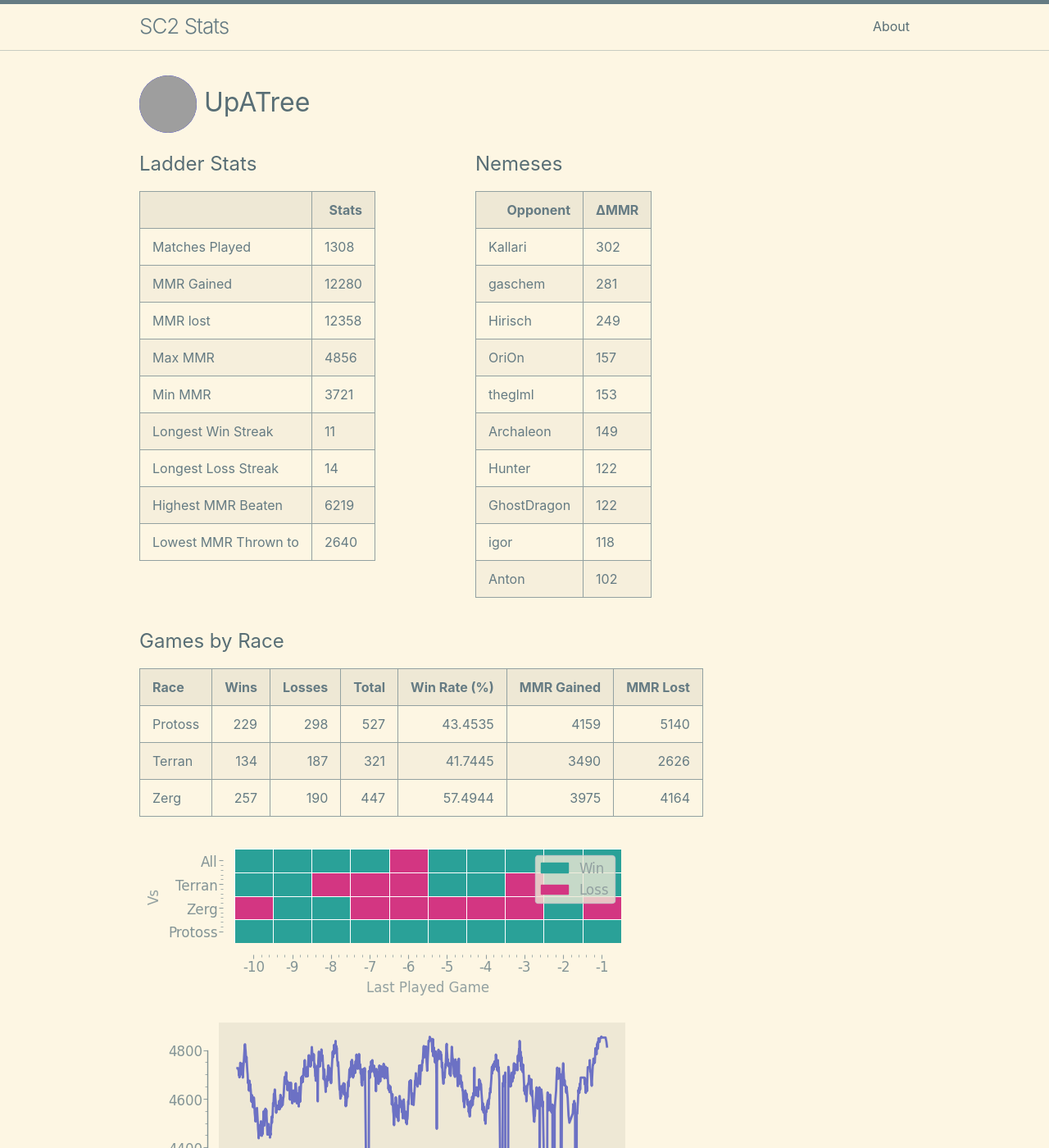
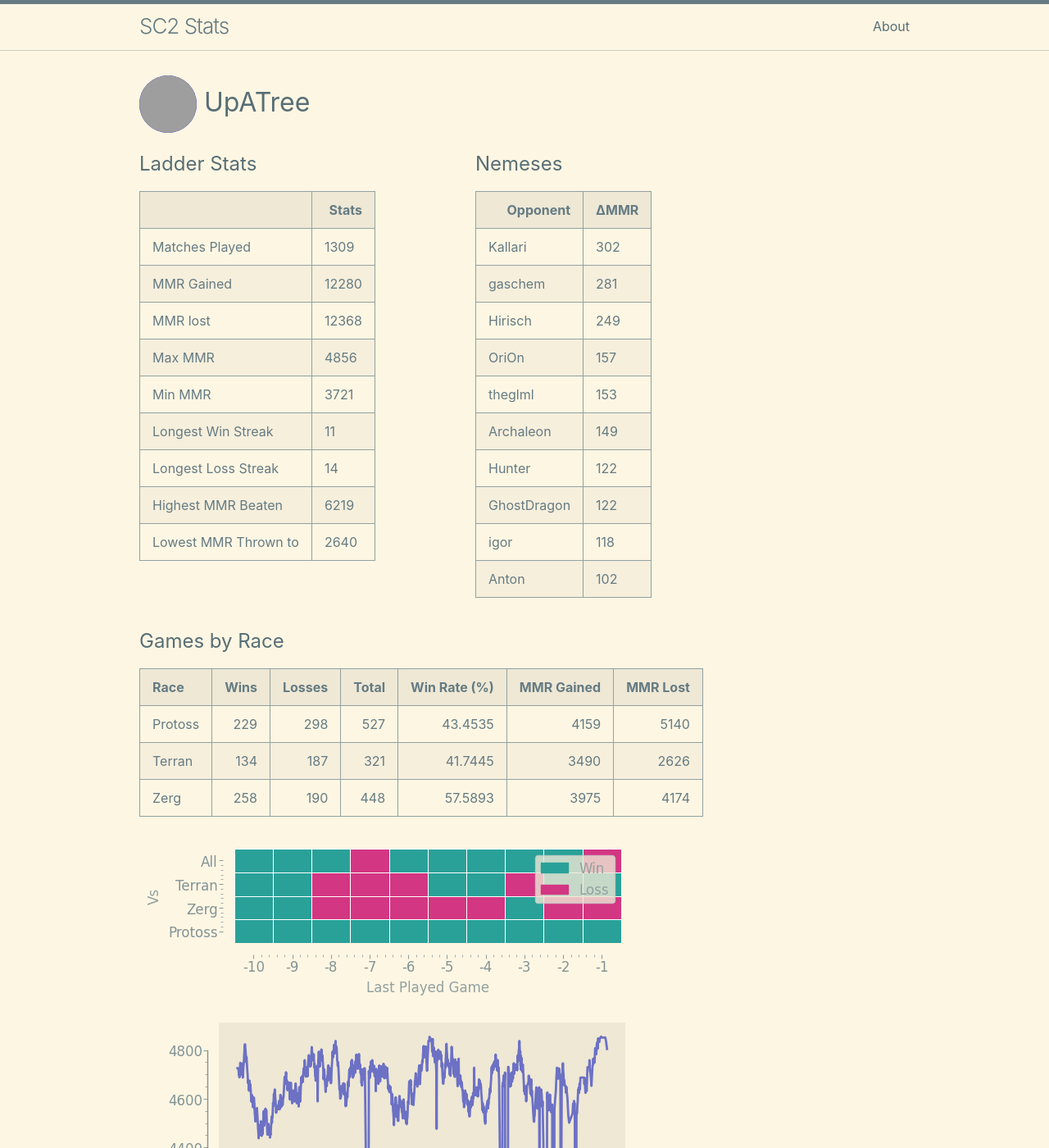
Before and after one commit to kylermurphy/UpATree, a Jekyll site: the page built from docs/index.md, in a window 1280 px wide and 1400 px high. Shown: the whole window at 82% size. Built offline with Jekyll 4.4.1, drawn with Linux system fonts in a browser that asks for light colours; grey boxes are pictures that could not be loaded.

Commit message:
running on push

```diff
--- a/docs/index.md
+++ b/docs/index.md
@@ -18,7 +18,7 @@ layout: home
   <tbody>
     <tr>
       <td>Matches Played</td>
-      <td>1308</td>
+      <td>1309</td>
     </tr>
     <tr>
       <td>MMR Gained</td>
@@ -26,7 +26,7 @@ layout: home
     </tr>
     <tr>
       <td>MMR lost</td>
-      <td>12358</td>
+      <td>12368</td>
     </tr>
     <tr>
       <td>Max MMR</td>
@@ -116,7 +116,7 @@ layout: home
 |:--------|-------:|---------:|--------:|---------------:|-------------:|-----------:|
 | Protoss |    229 |      298 |     527 |        43.4535 |         4159 |       5140 |
 | Terran  |    134 |      187 |     321 |        41.7445 |         3490 |       2626 |
-| Zerg    |    257 |      190 |     447 |        57.4944 |         3975 |       4164 |
+| Zerg    |    258 |      190 |     448 |        57.5893 |         3975 |       4174 |
 
 ![Games by Race](./assets/gm_hist.png)
 
--- a/log.txt
+++ b/log.txt
@@ -532,3 +532,4 @@ Writing a log file 2025-03-18 16:30:08.
 Writing a log file 2025-03-18 16:52:42.
 Writing a log file 2025-03-18 17:20:38.
 Writing a log file 2025-03-18 17:47:52.
+Writing a log file 2025-03-18 18:32:41.
```
Also changed, not shown: docs/assets/MMR.png, docs/assets/daily.png, docs/assets/gm_hist.png, docs/assets/r_wrt.png, 1 other file.
